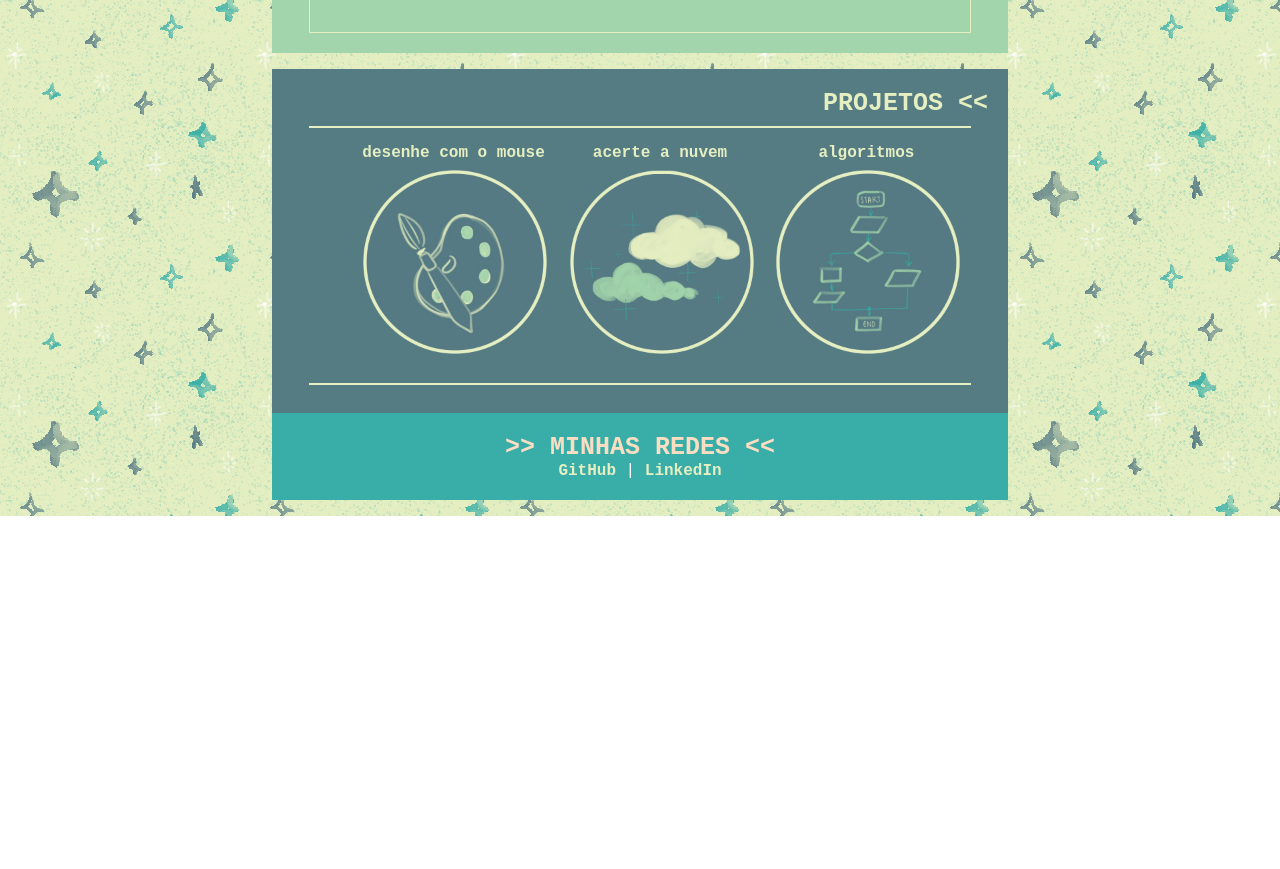
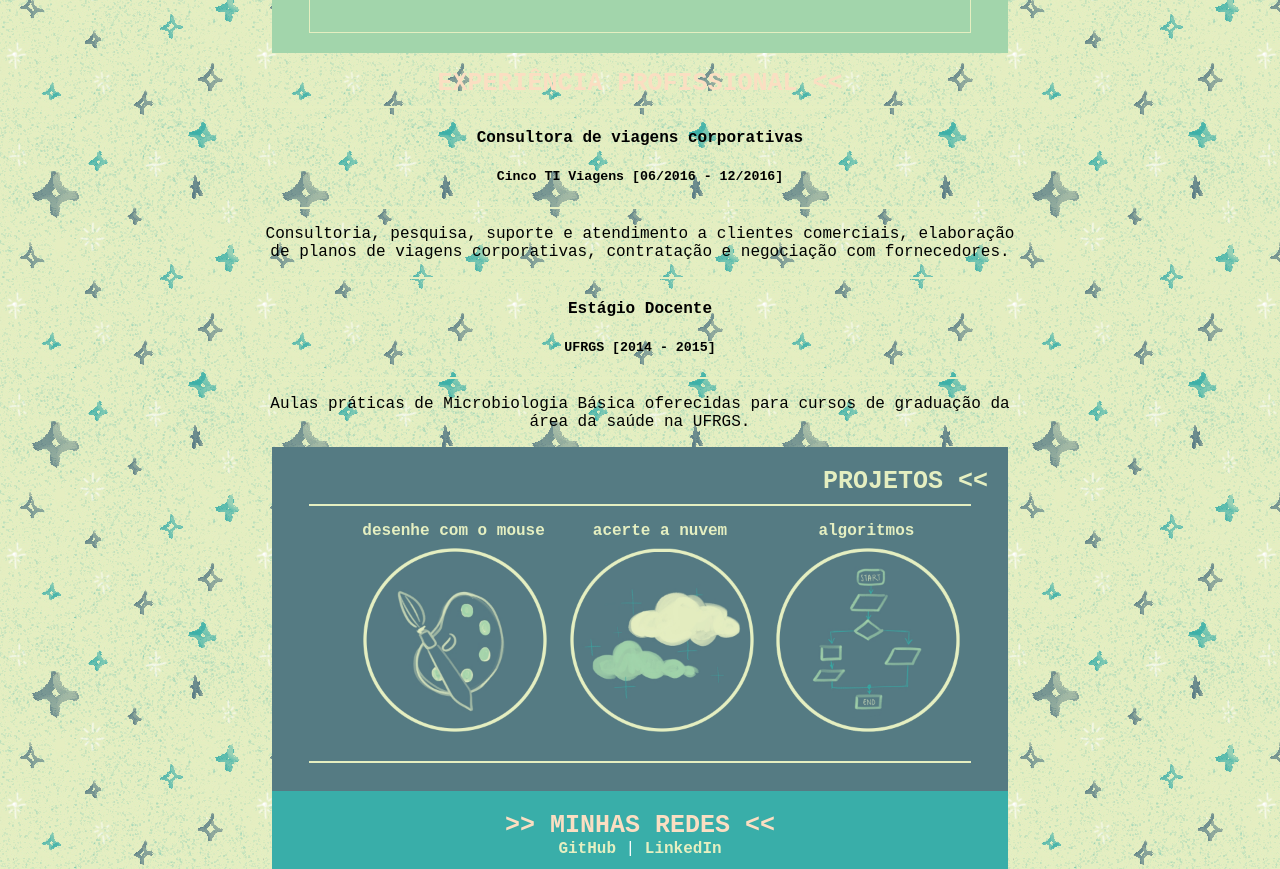
Before and after one commit to anamilanezi/anamilanezi.github.io, a plain HTML site: page index.html in a window 1280 px wide. Shown: the part 1365-2234 px from the top of the page. Before the commit the page ends 1881 px from the top, so only its background shows below. Drawn offline with Linux system fonts and the light colour scheme; a web font is replaced by a local one.

Commit message:
add experience section

```diff
--- a/index.html
+++ b/index.html
@@ -184,7 +184,26 @@
                     </tr>
 
                 </table>
+            </div>
         </section>
+
+        <div class="experiencia">
+            <h3>EXPERIÊNCIA PROFISSIONAL << </h3>
+            <hr>
+                <div class="experiencia-conteudo">
+                    <h4>Consultora de viagens corporativas</h4>
+                    <h5>Cinco TI Viagens [06/2016 - 12/2016]</h5>
+                    <hr class="hr-curta">
+                    <p> Consultoria, pesquisa, suporte e atendimento a clientes comerciais, elaboração de planos de viagens corporativas, contratação e negociação com fornecedores.</p>
+                </div>
+            <hr>
+                <div class="experiencia-conteudo">
+                    <h4>Estágio Docente</h4>
+                    <h5>UFRGS [2014 - 2015]</h5>
+                    <hr class="hr-curta">
+                    <p> Aulas práticas de Microbiologia Básica oferecidas para cursos de graduação da área da saúde na UFRGS.</p>
+                </div>
+
         </div>
 
         <div class="projetos">
@@ -192,16 +211,16 @@
             <hr>
             <ul>
                 <li class="link-projetos">
-                    <a href="https://anamilanezi.github.io/logica-com-javascript/desenhar_com_mouse/index.html" target="_blank" >
+                    <a href="https://anamilanezi.github.io/javascript-practices/desenhar_com_mouse/index.html" target="_blank" >
                     desenhe com o mouse</a><br>
                     <img src="images/paint.png" alt="Paleta de tinta" class="img-projetos">
                 </li>
                 <li class="link-projetos">
-                    <a href="https://anamilanezi.github.io/logica-com-javascript/acerte_a_nuvem/index.html" target="_blank">acerte a nuvem</a><br>
+                    <a href="https://anamilanezi.github.io/javascript-practices/acerte_a_nuvem/index.html" target="_blank">acerte a nuvem</a><br>
                     <img src="images/nuvem.png" class="img-projetos" alt="Nuvens">
                 </li>
                 <li class="link-projetos">
-                    <a href="https://anamilanezi.github.io/logica-com-javascript/algoritmos/index.html" target="_blank">algoritmos</a><br>
+                    <a href="https://anamilanezi.github.io/javascript-practices/algoritmos/index.html" target="_blank">algoritmos</a><br>
                     <img src="images/algoritmos.png" class="img-projetos" alt="Diagrama de algoritmo">
                 </li>
             </ul>
```
